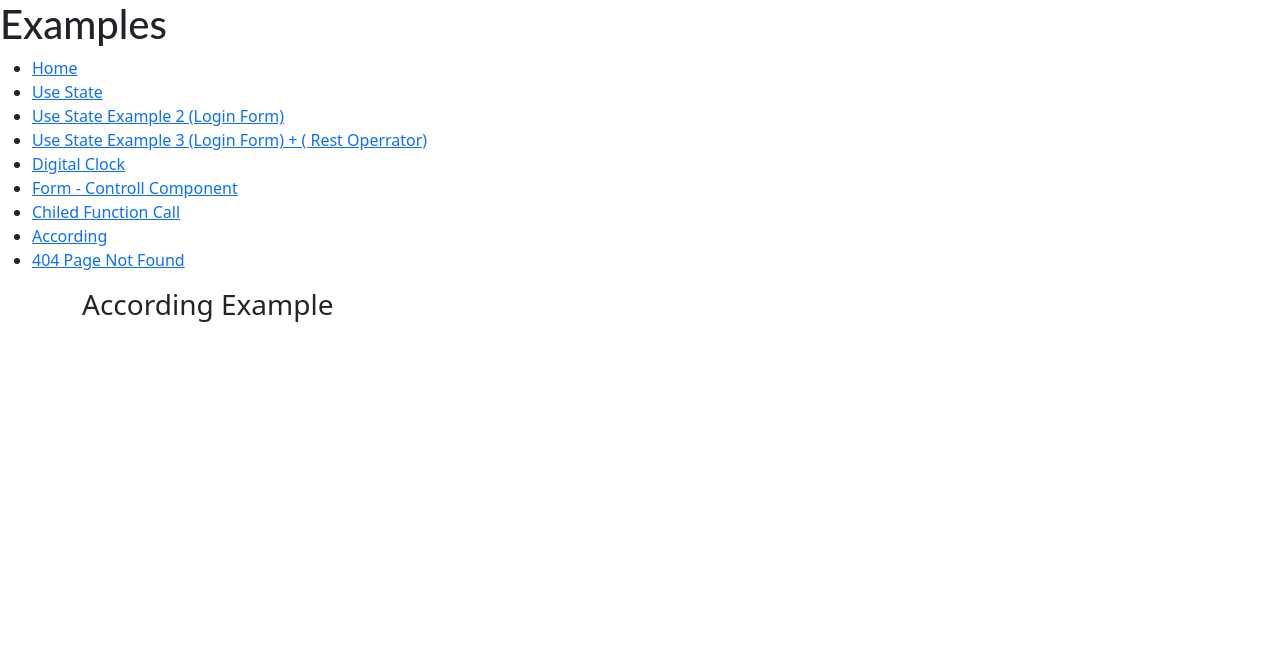
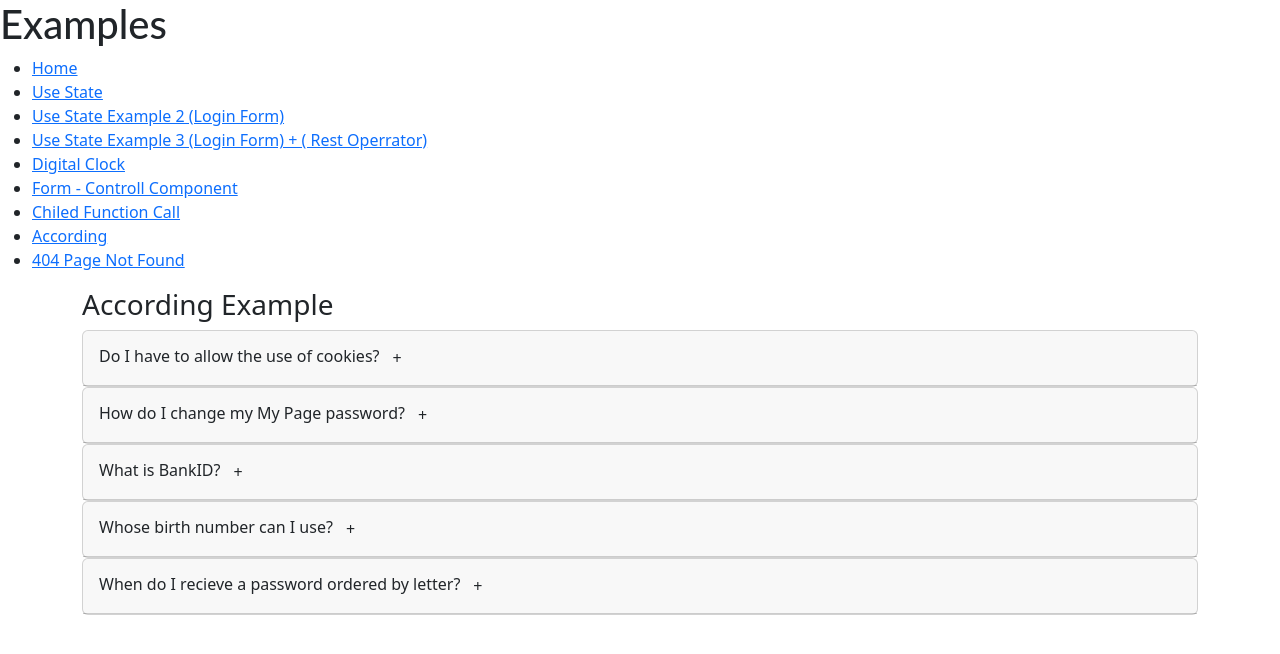
Before and after one commit to rajrachchh14/react-examples2, a React (Create React App) app: page /According in a window 1280 px wide. Shown: the top 654 px of the page. Built offline with nearby package versions, Linux system fonts and the light colour scheme.

Commit message:
2 files modified

```diff
--- a/src/According.js
+++ b/src/According.js
@@ -11,11 +11,11 @@ export default function According() {
     <>
       <div className="container">
         <h3>According Example</h3>
-        <section className="info">
+        <div className="accordion">
           {data.map((question) => (
             <AccordingComponent key={question.id} {...question} />
           ))}
-        </section>
+        </div>
       </div>
     </>
   );
--- a/src/AccordingComponent.js
+++ b/src/AccordingComponent.js
@@ -1,11 +1,22 @@
 import React, { useState } from 'react';
 
-export default function AccordingComponent() {
+export default function AccordingComponent({ title, info }) {
   let [show, setShow] = useState(false);
 
   return (
     <>
-      <div className="container"></div>
+      <div className="card">
+        <div className="card-header">
+          <h6 className="mb-0" onClick={() => setShow(!show)}>
+            {title}
+
+            <button className="btn" onClick={() => setShow(!show)}>
+              {show ? '-' : '+'}
+            </button>
+          </h6>
+        </div>
+        <div>{show && <p>{info}</p>}</div>
+      </div>
     </>
   );
 }
```
